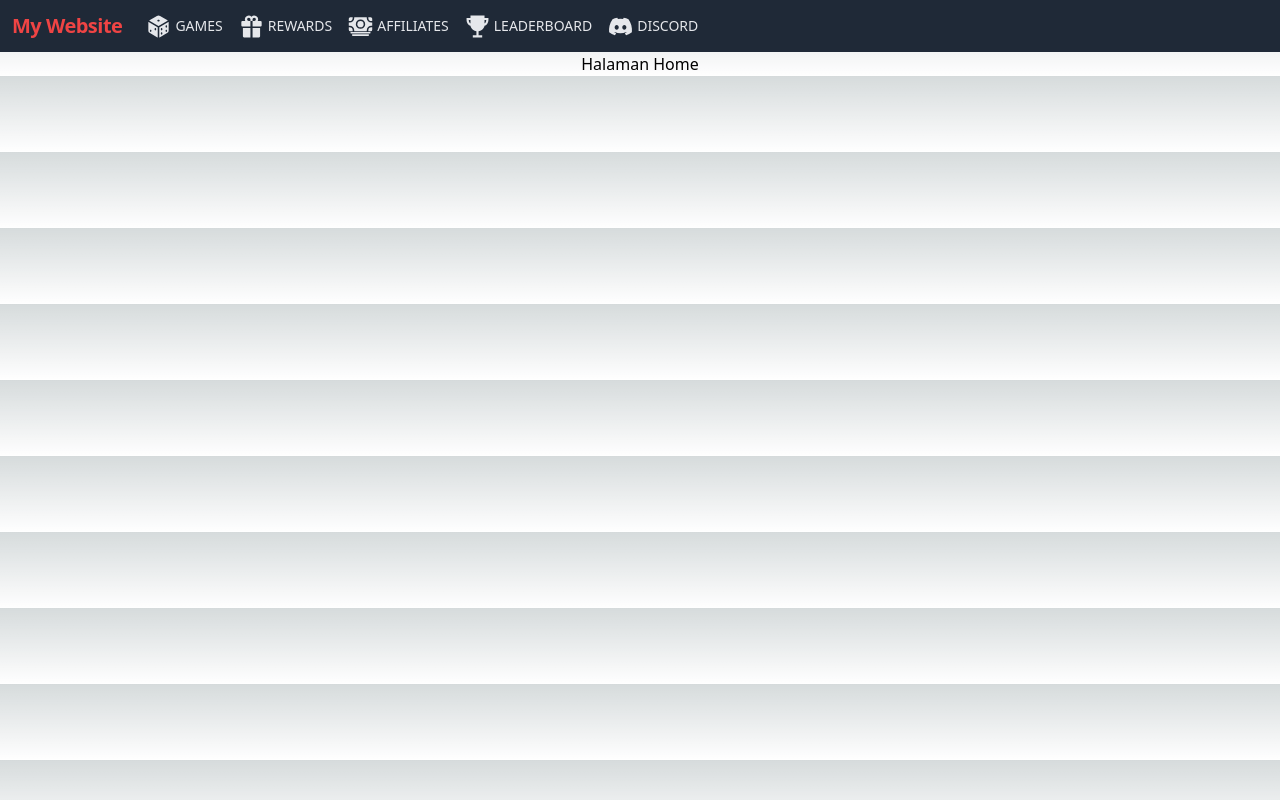
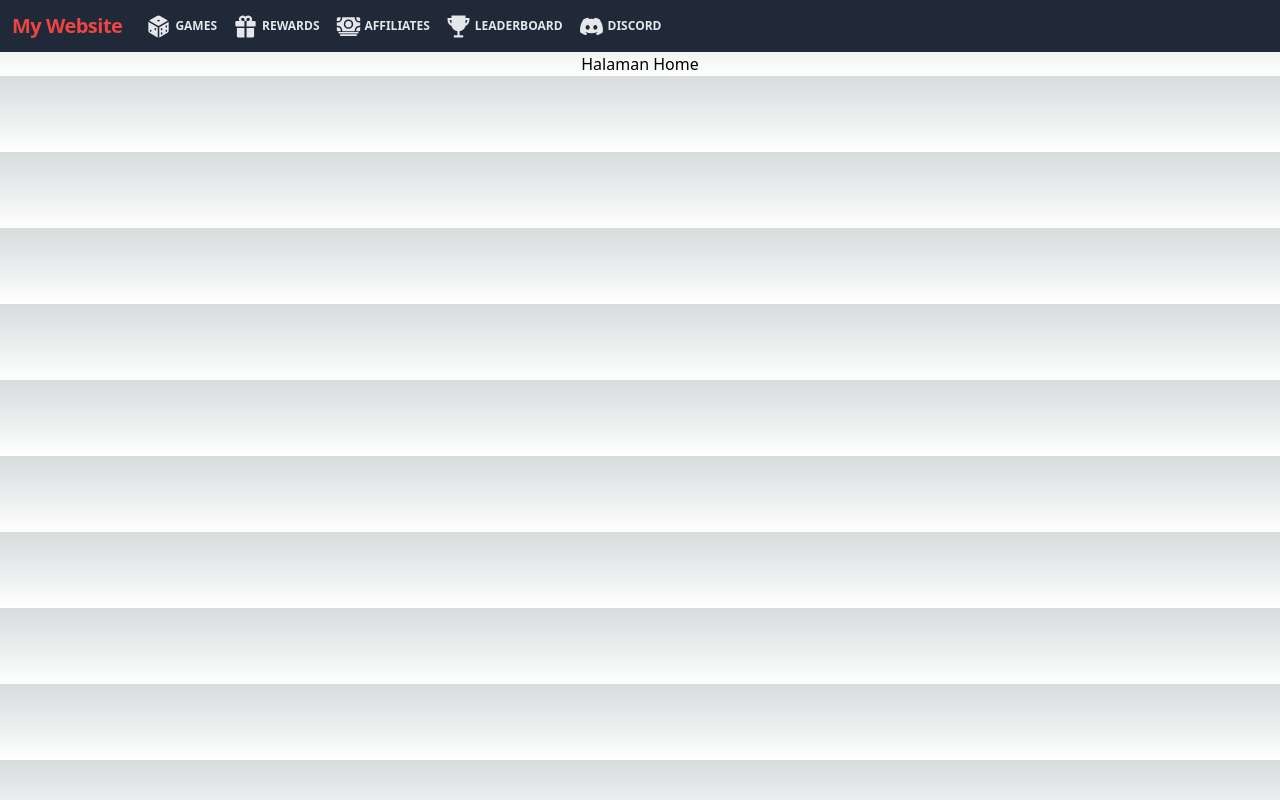
Before and after one commit to 5025221061/belajar-nextjs, a Next.js app: page / in a window 1280 px wide. Built offline with nearby package versions, Linux system fonts and the light colour scheme.

Commit message:
Font size

```diff
--- a/src/app/navbar.js
+++ b/src/app/navbar.js
@@ -28,16 +28,16 @@ export default function Navbar() {
           </button>
         </div>
         <div className="w-full block flex-grow lg:flex lg:items-center lg:w-auto">
-          <div className="text-sm lg:flex-grow">
+          <div className="text-sm lg:flex-grow text-xs font-semibold">
             <Link
               href="/games"
               passHref
-              className="block mt-4 lg:inline-block lg:mt-0 text-gray-200 hover:text-red-500 mr-4"
+              className="block mt-4 lg:inline-block lg:mt-0 text-gray-200 hover:text-red-500 mr-4 "
             >
               <span className="inline-block align-middle  mr-1 hover:text-red-500 hover:">
                 <Dice className="" />
               </span>
-              <span className="inline-block align-middle ">GAMES</span>
+              <span className="inline-block align-middle">GAMES</span>
             </Link>
             <Link
               href="/rewards"
```
